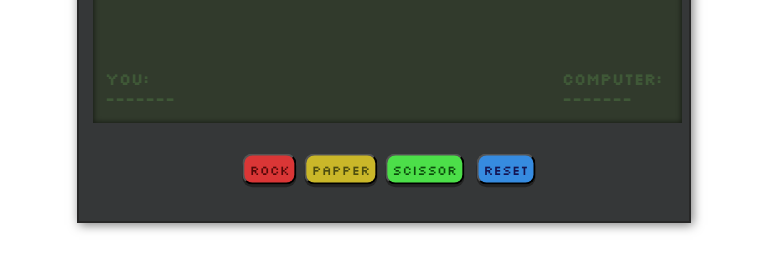
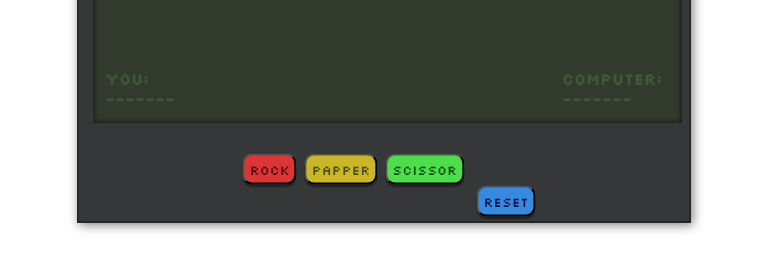
Before and after one commit to shaveen08/RockPaperScissor-Game, a plain HTML site: page index.html in a window 768 px wide. Shown: the part 254-524 px from the top of the page. Drawn offline with Linux system fonts and the light colour scheme.

Commit message:
Update style.css

```diff
--- a/style.css
+++ b/style.css
@@ -166,7 +166,7 @@ input:active{
         left: 45%;
     }
     .reset{
-        top: 87%;
+        top: 95%;
         left: 70%;
     }
     .result{
```
